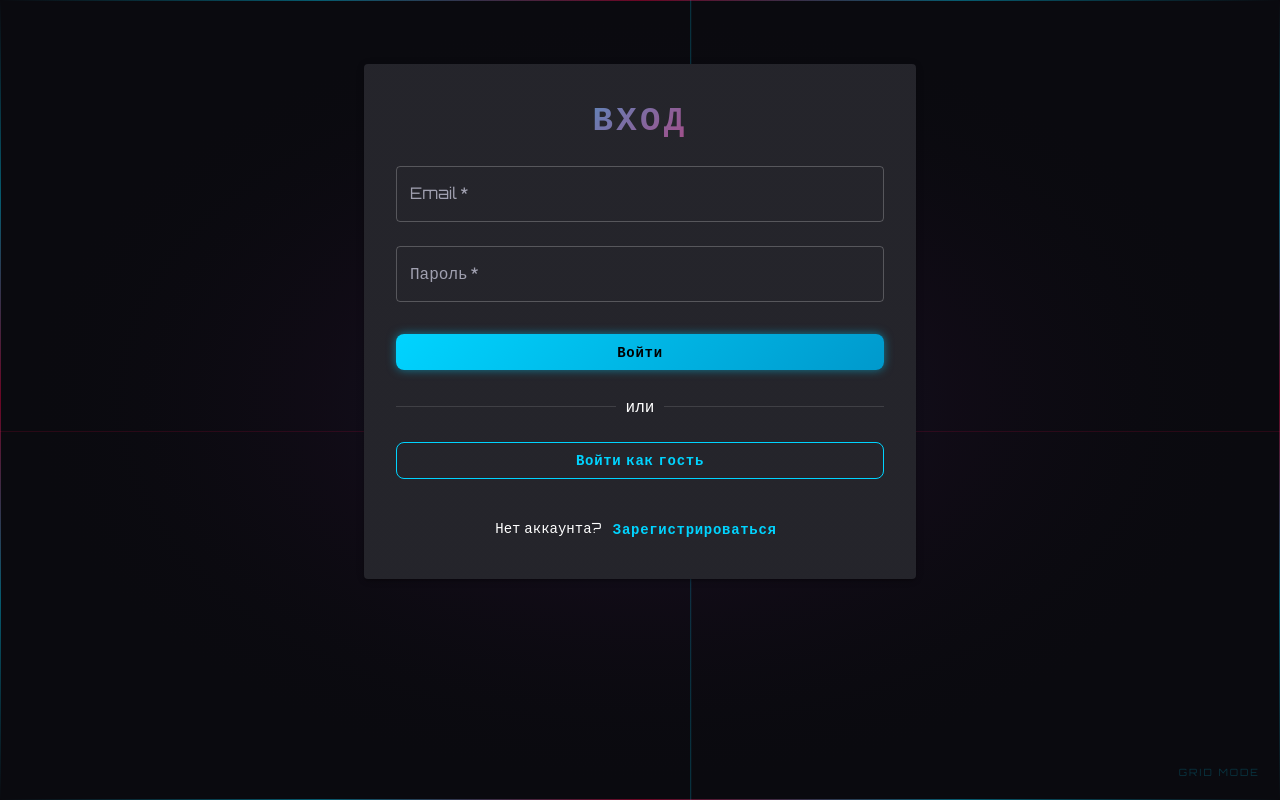
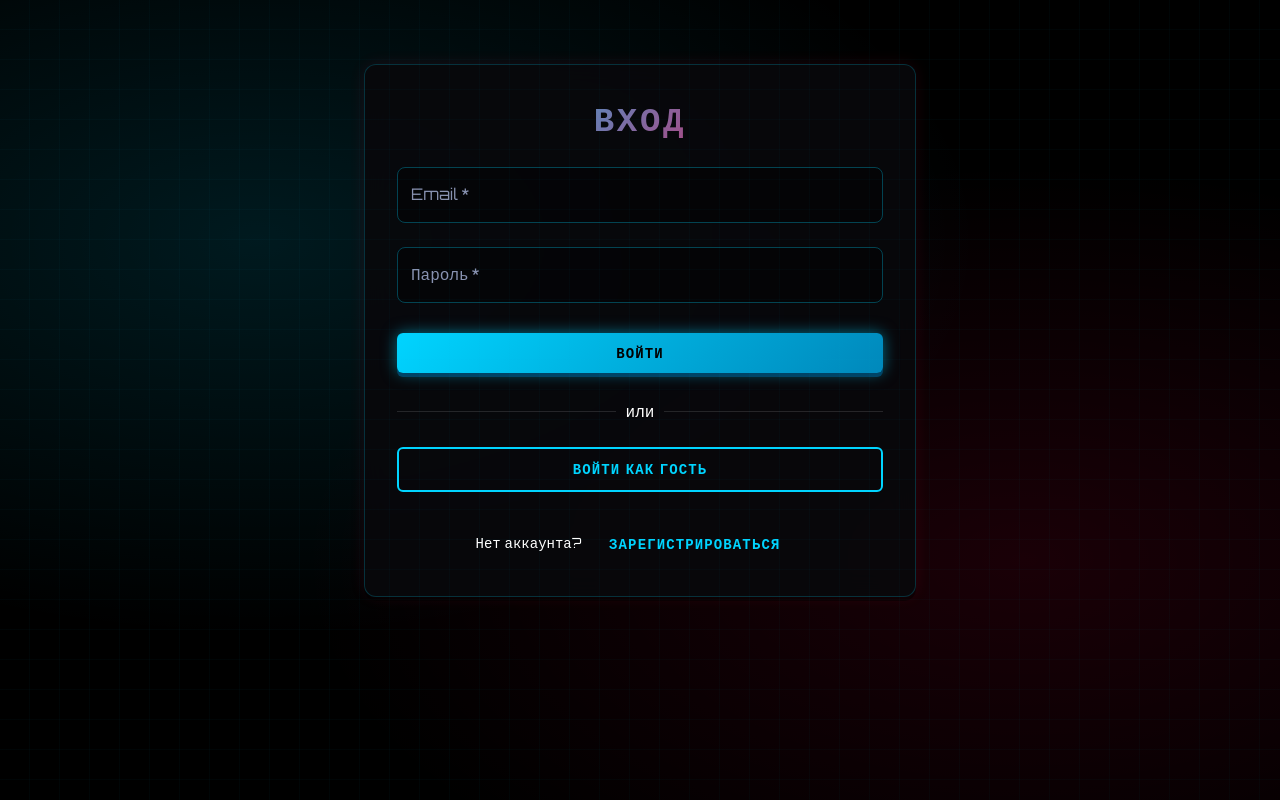
Before and after one commit to ulyanakaraseva06-glitch/diplom, a React (Create React App) app in the folder frontend/: page /login in a window 1280 px wide. Built offline with nearby package versions, Linux system fonts and the light colour scheme; the HTML template or start-up script is replaced by a standard one.

Commit message:
Крайняя версия переработанных тем

```diff
--- a/frontend/src/contexts/ThemeContext.tsx
+++ b/frontend/src/contexts/ThemeContext.tsx
@@ -2,7 +2,7 @@ import React, { createContext, useContext, useState, useEffect } from 'react';
 import { ThemeProvider } from '@mui/material/styles';
 import CssBaseline from '@mui/material/CssBaseline';
 import { lightTheme, darkTheme, cyberTheme } from '../theme';
-import NeonGridOnlyBackground from '../components/NeonGridOnlyBackground';
+import { HeartsBackground, CracksBackground } from '../components/BackgroundPatterns';
 
 type ThemeType = 'light' | 'dark' | 'cyber';
 
@@ -39,8 +39,10 @@ export const ThemeProviderWrapper: React.FC<{ children: React.ReactNode }> = ({
 
   const renderBackground = () => {
     switch (theme) {
-      case 'cyber':
-        return <NeonGridOnlyBackground />;
+      case 'light':
+        return <HeartsBackground />;
+      case 'dark':
+        return <CracksBackground />;
       default:
         return null;
     }
--- a/frontend/src/theme.ts
+++ b/frontend/src/theme.ts
@@ -1,4 +1,5 @@
 import { createTheme } from '@mui/material/styles';
+
 // ==================== СВЕТЛАЯ ТЕМА (Пикми) ====================
 export const lightTheme = createTheme({
   palette: {
@@ -140,7 +141,8 @@ export const lightTheme = createTheme({
     },
   },
 });
-// ==================== ТЁМНАЯ ТЕМА (тёмно-серая с красным) ====================
+
+// ==================== ТЁМНАЯ ТЕМА (Bad boy) ====================
 export const darkTheme = createTheme({
   palette: {
     mode: 'dark',
@@ -311,18 +313,18 @@ export const darkTheme = createTheme({
   },
 });
 
-// ==================== КИБЕРСПОРТИВНАЯ ТЕМА (неоновая) ====================
+// ==================== КИБЕРСПОРТИВНАЯ ТЕМА (Чёрно-сине-красная) ====================
 export const cyberTheme = createTheme({
   palette: {
     mode: 'dark',
     primary: {
-      main: '#00d4ff',
+      main: '#00d4ff', // неоновый синий
       light: '#5eeaff',
       dark: '#0099cc',
       contrastText: '#000000',
     },
     secondary: {
-      main: '#ff0044',
+      main: '#ff0044', // неоновый красный
       light: '#ff4d7a',
       dark: '#cc0036',
       contrastText: '#ffffff',
@@ -340,70 +342,174 @@ export const cyberTheme = createTheme({
       main: '#00ff88',
     },
     background: {
-      default: '#0a0a0f',
-      paper: '#111118',
+      default: '#000000',
+      paper: 'rgba(10, 10, 15, 0.8)',
     },
     text: {
       primary: '#ffffff',
-      secondary: '#a0a0b0',
+      secondary: '#8892b0',
     },
   },
   typography: {
-    fontFamily: '"Orbitron", "Roboto Mono", monospace',
+    fontFamily: '"Orbitron", "Rajdhani", "Roboto Mono", monospace',
+    h1: {
+      fontWeight: 800,
+      letterSpacing: '0.15em',
+      textTransform: 'uppercase',
+    },
+    h2: {
+      fontWeight: 700,
+      letterSpacing: '0.1em',
+      textTransform: 'uppercase',
+    },
+    h3: {
+      fontWeight: 700,
+      letterSpacing: '0.08em',
+      textTransform: 'uppercase',
+    },
     h4: {
-      fontWeight: 800,
-      letterSpacing: '0.1em',
+      fontWeight: 700,
+      letterSpacing: '0.08em',
       textTransform: 'uppercase',
       background: 'linear-gradient(135deg, #00d4ff 0%, #ff0044 100%)',
       WebkitBackgroundClip: 'text',
       WebkitTextFillColor: 'transparent',
       backgroundClip: 'text',
     },
+    h5: {
+      fontWeight: 600,
+      letterSpacing: '0.05em',
+    },
+    h6: {
+      fontWeight: 600,
+      letterSpacing: '0.05em',
+    },
     button: {
       fontWeight: 600,
-      letterSpacing: '0.05em',
-      textTransform: 'none',
+      letterSpacing: '0.08em',
+      textTransform: 'uppercase',
     },
   },
+  shape: {
+    borderRadius: 8,
+  },
   components: {
+    MuiCssBaseline: {
+      styleOverrides: {
+        body: {
+          backgroundColor: '#000000',
+          position: 'relative',
+          '&::before': {
+            content: '""',
+            position: 'fixed',
+            top: 0,
+            left: 0,
+            right: 0,
+            bottom: 0,
+            background: `
+              radial-gradient(ellipse at 20% 30%, rgba(0, 212, 255, 0.12) 0%, transparent 50%),
+              radial-gradient(ellipse at 80% 70%, rgba(255, 0, 68, 0.1) 0%, transparent 50%)
+            `,
+            pointerEvents: 'none',
+            zIndex: 0,
+          },
+          '&::after': {
+            content: '""',
+            position: 'fixed',
+            top: 0,
+            left: 0,
+            right: 0,
+            bottom: 0,
+            backgroundImage: `
+              repeating-linear-gradient(
+                transparent,
+                transparent 29px,
+                rgba(0, 212, 255, 0.05) 30px
+              ),
+              repeating-linear-gradient(
+                90deg,
+                transparent,
+                transparent 29px,
+                rgba(0, 212, 255, 0.05) 30px
+              )
+            `,
+            backgroundSize: '30px 30px',
+            pointerEvents: 'none',
+            zIndex: 0,
+          },
+        },
+      },
+    },
     MuiAppBar: {
       styleOverrides: {
         root: {
-          background: 'rgba(10, 10, 15, 0.9)',
-          backdropFilter: 'blur(10px)',
+          backgroundColor: 'rgba(0, 0, 0, 0.95)',
+          backdropFilter: 'blur(15px)',
           borderBottom: '2px solid #00d4ff',
-          boxShadow: '0 0 10px rgba(0, 212, 255, 0.3)',
+          boxShadow: '0 0 15px rgba(0, 212, 255, 0.4)',
         },
       },
     },
     MuiButton: {
       styleOverrides: {
         root: {
-          borderRadius: '8px',
+          borderRadius: '6px',
+          fontWeight: 700,
+          letterSpacing: '0.08em',
+          padding: '8px 24px',
+          transition: 'all 0.2s ease',
+          position: 'relative',
+          overflow: 'hidden',
+          '&::before': {
+            content: '""',
+            position: 'absolute',
+            top: 0,
+            left: '-100%',
+            width: '100%',
+            height: '100%',
+            background: 'linear-gradient(90deg, transparent, rgba(255,255,255,0.2), transparent)',
+            transition: 'left 0.5s ease',
+          },
+          '&:hover::before': {
+            left: '100%',
+          },
         },
         containedPrimary: {
-          background: 'linear-gradient(135deg, #00d4ff 0%, #0099cc 100%)',
-          boxShadow: '0 0 10px rgba(0, 212, 255, 0.5)',
+          background: 'linear-gradient(135deg, #00d4ff 0%, #0088bb 100%)',
+          boxShadow: '0 4px 0 #004466, 0 0 15px rgba(0, 212, 255, 0.5)',
+          transform: 'translateY(-2px)',
           '&:hover': {
-            background: 'linear-gradient(135deg, #5eeaff 0%, #00d4ff 100%)',
-            boxShadow: '0 0 20px rgba(0, 212, 255, 0.7)',
+            background: 'linear-gradient(135deg, #33ddff 0%, #00d4ff 100%)',
+            boxShadow: '0 2px 0 #004466, 0 0 25px rgba(0, 212, 255, 0.7)',
+            transform: 'translateY(0px)',
+          },
+          '&:active': {
+            transform: 'translateY(2px)',
+            boxShadow: '0 0px 0 #004466, 0 0 20px rgba(0, 212, 255, 0.7)',
           },
         },
         containedSecondary: {
-          background: 'linear-gradient(135deg, #ff0044 0%, #cc0036 100%)',
-          boxShadow: '0 0 10px rgba(255, 0, 68, 0.5)',
+          background: 'linear-gradient(135deg, #ff0044 0%, #bb0033 100%)',
+          boxShadow: '0 4px 0 #660022, 0 0 15px rgba(255, 0, 68, 0.5)',
+          transform: 'translateY(-2px)',
           '&:hover': {
-            background: 'linear-gradient(135deg, #ff4d7a 0%, #ff0044 100%)',
-            boxShadow: '0 0 20px rgba(255, 0, 68, 0.7)',
+            background: 'linear-gradient(135deg, #ff3366 0%, #ff0044 100%)',
+            boxShadow: '0 2px 0 #660022, 0 0 25px rgba(255, 0, 68, 0.7)',
+            transform: 'translateY(0px)',
+          },
+          '&:active': {
+            transform: 'translateY(2px)',
+            boxShadow: '0 0px 0 #660022, 0 0 20px rgba(255, 0, 68, 0.7)',
           },
         },
         outlined: {
           borderColor: '#00d4ff',
           color: '#00d4ff',
+          borderWidth: '2px',
           '&:hover': {
             borderColor: '#5eeaff',
             backgroundColor: 'rgba(0, 212, 255, 0.1)',
-            boxShadow: '0 0 10px rgba(0, 212, 255, 0.3)',
+            boxShadow: '0 0 15px rgba(0, 212, 255, 0.4)',
           },
         },
       },
@@ -411,30 +517,60 @@ export const cyberTheme = createTheme({
     MuiCard: {
       styleOverrides: {
         root: {
-          background: 'linear-gradient(135deg, #111118 0%, #0d0d14 100%)',
-          border: '1px solid rgba(0, 212, 255, 0.3)',
+          background: 'rgba(8, 8, 12, 0.9)',
+          backdropFilter: 'blur(12px)',
+          border: '1px solid rgba(0, 212, 255, 0.25)',
           borderRadius: '12px',
-          transition: 'transform 0.2s, box-shadow 0.2s',
+          transition: 'all 0.25s cubic-bezier(0.4, 0, 0.2, 1)',
+          boxShadow: '0 8px 0 rgba(0, 0, 0, 0.5), 0 0 20px rgba(0, 212, 255, 0.1)',
+          transform: 'translateY(-2px)',
           '&:hover': {
-            transform: 'translateY(-4px)',
-            border: '1px solid #00d4ff',
-            boxShadow: '0 0 20px rgba(0, 212, 255, 0.3)',
+            transform: 'translateY(-6px)',
+            borderColor: '#00d4ff',
+            boxShadow: '0 14px 0 rgba(0, 0, 0, 0.5), 0 0 30px rgba(0, 212, 255, 0.3), 0 0 15px rgba(255, 0, 68, 0.2)',
           },
+          '&:active': {
+            transform: 'translateY(2px)',
+            boxShadow: '0 4px 0 rgba(0, 0, 0, 0.5), 0 0 20px rgba(0, 212, 255, 0.2)',
+          },
+        },
+      },
+    },
+    MuiPaper: {
+      styleOverrides: {
+        root: {
+          background: 'rgba(8, 8, 12, 0.9)',
+          backdropFilter: 'blur(12px)',
+          border: '1px solid rgba(0, 212, 255, 0.2)',
+          borderRadius: '12px',
+          boxShadow: '0 4px 0 rgba(0, 0, 0, 0.5), 0 0 15px rgba(255, 0, 68, 0.1)',
+        },
+      },
+    },
+    MuiTableContainer: {
+      styleOverrides: {
+        root: {
+          borderRadius: '12px',
+          overflow: 'hidden',
+          background: 'rgba(8, 8, 12, 0.6)',
+          backdropFilter: 'blur(8px)',
         },
       },
     },
     MuiTableCell: {
       styleOverrides: {
         head: {
-          backgroundColor: 'rgba(0, 212, 255, 0.08)',
+          backgroundColor: 'rgba(0, 212, 255, 0.1)',
           fontWeight: 700,
-          letterSpacing: '0.05em',
+          letterSpacing: '0.08em',
+          textTransform: 'uppercase',
           borderBottom: '2px solid #00d4ff',
           color: '#00d4ff',
+          fontSize: '0.85rem',
         },
         root: {
-          borderBottom: '1px solid rgba(0, 212, 255, 0.2)',
-          color: '#ffffff',
+          borderBottom: '1px solid rgba(0, 212, 255, 0.15)',
+          color: '#e0e0e0',
         },
       },
     },
@@ -443,18 +579,35 @@ export const cyberTheme = createTheme({
         root: {
           borderRadius: '6px',
           fontWeight: 600,
+          letterSpacing: '0.05em',
+          boxShadow: '0 2px 0 rgba(0, 0, 0, 0.4)',
+          transform: 'translateY(-1px)',
+          transition: 'all 0.1s ease',
+          '&:active': {
+            transform: 'translateY(1px)',
+            boxShadow: '0 0px 0 rgba(0, 0, 0, 0.4)',
+          },
         },
         colorSuccess: {
           background: 'linear-gradient(135deg, #00ff88 0%, #00cc66 100%)',
           color: '#000000',
+          fontWeight: 700,
         },
         colorWarning: {
           background: 'linear-gradient(135deg, #ffaa00 0%, #ff8800 100%)',
           color: '#000000',
+          fontWeight: 700,
         },
         colorError: {
           background: 'linear-gradient(135deg, #ff0044 0%, #cc0036 100%)',
           color: '#ffffff',
+          fontWeight: 700,
+        },
+        colorInfo: {
+          background: 'linear-gradient(135deg, #00d4ff 0%, #0099cc 100%)',
+          color: '#000000',
+          fontWeight: 700,
+          boxShadow: '0 2px 0 #006699, 0 0 10px rgba(0, 212, 255, 0.5)',
         },
       },
     },
@@ -463,6 +616,118 @@ export const cyberTheme = createTheme({
         root: {
           border: '2px solid #00d4ff',
           background: 'linear-gradient(135deg, #00d4ff 0%, #ff0044 100%)',
+          boxShadow: '0 4px 0 rgba(0, 0, 0, 0.5), 0 0 15px rgba(255, 0, 68, 0.4)',
+          transform: 'translateY(-1px)',
+          transition: 'all 0.1s ease',
+          '&:active': {
+            transform: 'translateY(1px)',
+            boxShadow: '0 1px 0 rgba(0, 0, 0, 0.5), 0 0 15px rgba(255, 0, 68, 0.4)',
+          },
+        },
+      },
+    },
+    MuiTextField: {
+      styleOverrides: {
+        root: {
+          '& .MuiOutlinedInput-root': {
+            borderRadius: '8px',
+            backgroundColor: 'rgba(0, 0, 0, 0.4)',
+            '& fieldset': {
+              borderColor: 'rgba(0, 212, 255, 0.3)',
+              borderWidth: '1.5px',
+            },
+            '&:hover fieldset': {
+              borderColor: '#00d4ff',
+            },
+            '&.Mui-focused fieldset': {
+              borderColor: '#00d4ff',
+              boxShadow: '0 0 10px rgba(0, 212, 255, 0.5)',
+            },
+          },
+          '& .MuiInputLabel-root': {
+            color: '#8892b0',
+            '&.Mui-focused': {
+              color: '#00d4ff',
+            },
+          },
+          '& .MuiInputBase-input': {
+            color: '#ffffff',
+          },
+        },
+      },
+    },
+    MuiAlert: {
+      styleOverrides: {
+        root: {
+          borderRadius: '8px',
+          boxShadow: '0 4px 0 rgba(0, 0, 0, 0.5)',
+          transform: 'translateY(-1px)',
+          fontWeight: 600,
+        },
+        standardSuccess: {
+          backgroundColor: 'rgba(0, 255, 136, 0.1)',
+          border: '1px solid #00ff88',
+          color: '#00ff88',
+          boxShadow: '0 4px 0 #006633, 0 0 15px rgba(0, 255, 136, 0.2)',
+        },
+        standardError: {
+          backgroundColor: 'rgba(255, 0, 68, 0.1)',
+          border: '1px solid #ff0044',
+          color: '#ff0044',
+          boxShadow: '0 4px 0 #660022, 0 0 15px rgba(255, 0, 68, 0.2)',
+        },
+        standardInfo: {
+          backgroundColor: 'rgba(0, 212, 255, 0.1)',
+          border: '1px solid #00d4ff',
+          color: '#00d4ff',
+          boxShadow: '0 4px 0 #006699, 0 0 15px rgba(0, 212, 255, 0.2)',
+        },
+      },
+    },
+    MuiBadge: {
+      styleOverrides: {
+        badge: {
+          backgroundColor: '#ff0044',
+          color: '#ffffff',
+          boxShadow: '0 2px 0 #660022, 0 0 10px #ff0044',
+          fontWeight: 700,
+        },
+      },
+    },
+    MuiDialog: {
+      styleOverrides: {
+        paper: {
+          background: 'rgba(8, 8, 12, 0.95)',
+          backdropFilter: 'blur(15px)',
+          border: '1px solid rgba(0, 212, 255, 0.3)',
+          borderRadius: '16px',
+          boxShadow: '0 8px 0 rgba(0, 0, 0, 0.5), 0 0 40px rgba(255, 0, 68, 0.2)',
+        },
+      },
+    },
+    MuiMenu: {
+      styleOverrides: {
+        paper: {
+          background: 'rgba(8, 8, 12, 0.95)',
+          backdropFilter: 'blur(15px)',
+          border: '1px solid rgba(0, 212, 255, 0.3)',
+          boxShadow: '0 4px 0 rgba(0, 0, 0, 0.5), 0 0 30px rgba(255, 0, 68, 0.2)',
+        },
+      },
+    },
+    MuiListItemButton: {
+      styleOverrides: {
+        root: {
+          '&:hover': {
+            backgroundColor: 'rgba(0, 212, 255, 0.1)',
+          },
+        },
+      },
+    },
+    MuiDivider: {
+      styleOverrides: {
+        root: {
+          borderColor: 'rgba(0, 212, 255, 0.2)',
         },
       },
     },
```
